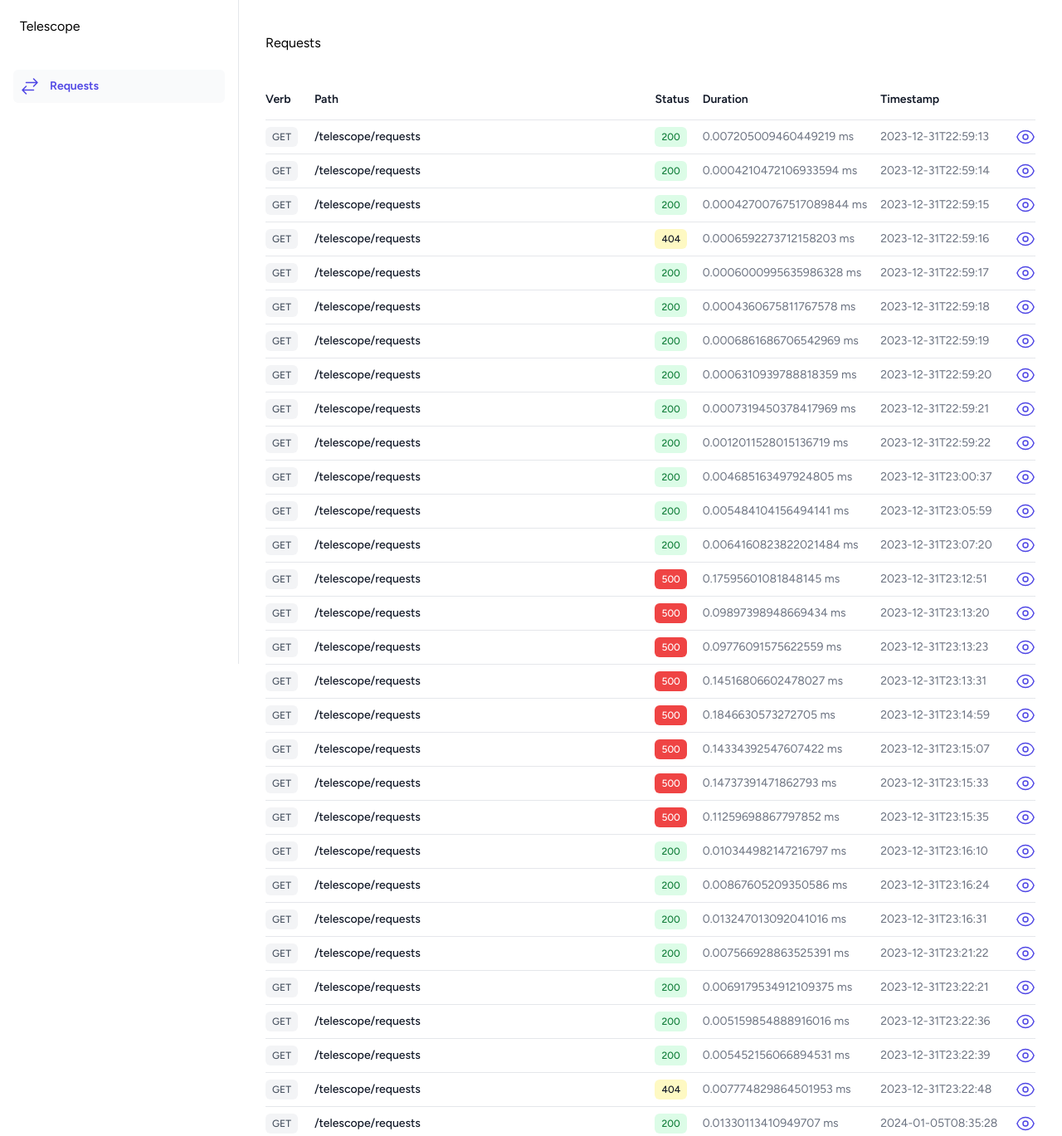
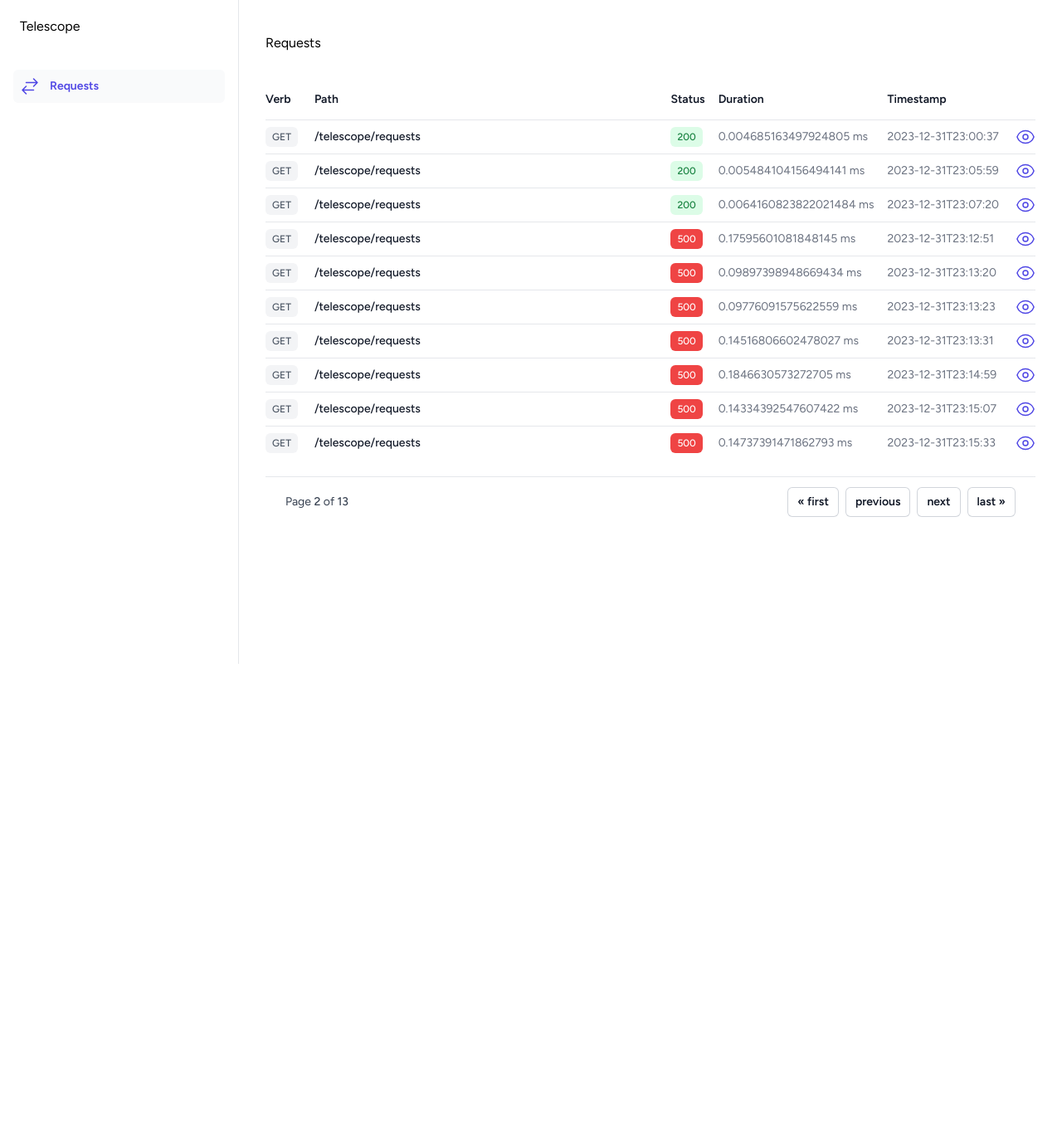
Before and after one commit to Subqueries/django-telescope, a Django app: page /telescope/requests?page=2 in a window 1280 px wide. Shown: the top 1369 px of the page at 83% size. After the commit the page ends 800 px from the top, so only its background shows below. Run offline with Django 5.2, Linux system fonts and the light colour scheme; data comes from the database, SQL or seed files in the repository; both versions use the stored data as it was after the commit; some libraries are stand-ins or nearby versions.

Commit message:
Add pagination

```diff
--- /dev/null
+++ b/telescope/templates/layouts/pagination.html
@@ -0,0 +1,17 @@
+<nav class="flex items-center justify-between border-t border-gray-200 bg-white px-4 py-3 sm:px-6" aria-label="Pagination">
+    <div class="hidden sm:block">
+      <p class="text-sm text-gray-700">
+        Page <span class="font-medium">{{ paginated_items.number }}</span> of <span class="font-medium">{{ paginated_items.paginator.num_pages }}</span>
+      </p>
+    </div>
+    <div class="flex flex-1 justify-between sm:justify-end">
+        {% if paginated_items.has_previous %}
+            <a href="?page=1" class="relative inline-flex items-center rounded-md bg-white px-3 py-2 text-sm font-semibold text-gray-900 ring-1 ring-inset ring-gray-300 hover:bg-gray-50 focus-visible:outline-offset-0">&laquo; first</a>
+            <a href="?page={{ paginated_items.previous_page_number }}" class="ml-2 relative inline-flex items-center rounded-md bg-white px-3 py-2 text-sm font-semibold text-gray-900 ring-1 ring-inset ring-gray-300 hover:bg-gray-50 focus-visible:outline-offset-0">previous</a>
+        {% endif %}
+        {% if paginated_items.has_next %}
+            <a href="?page={{ paginated_items.next_page_number }}" class="ml-2 relative inline-flex items-center rounded-md bg-white px-3 py-2 text-sm font-semibold text-gray-900 ring-1 ring-inset ring-gray-300 hover:bg-gray-50 focus-visible:outline-offset-0">next</a>
+            <a href="?page={{ paginated_items.paginator.num_pages }}" class="ml-2 relative inline-flex items-center rounded-md bg-white px-3 py-2 text-sm font-semibold text-gray-900 ring-1 ring-inset ring-gray-300 hover:bg-gray-50 focus-visible:outline-offset-0">last &raquo;</a>
+        {% endif %}
+    </div>
+</nav>
--- a/telescope/templates/requests/index.html
+++ b/telescope/templates/requests/index.html
@@ -56,6 +56,9 @@
                         </template>
                     </tbody>
                 </table>
+                <div class="pt-5">
+                    {% include "layouts/pagination.html" %}
+                </div>
             </div>
         </div>
     </div>
--- a/telescope/views.py
+++ b/telescope/views.py
@@ -2,16 +2,23 @@ import json
 from django.shortcuts import render
 from telescope.models import Entry
 from django.core.paginator import Paginator
+from django.core.paginator import Paginator, EmptyPage, PageNotAnInteger
 
 
 def index(request):
     requests = Entry.objects.all()
 
-    paginator = Paginator(requests, 25)
-    page_number = request.GET.get("page")
-    page_obj = paginator.get_page(page_number)
+    paginator = Paginator(requests, 10)
+    page = request.GET.get("page", 1)
 
-    print(page_obj)
+    try:
+        paginated_items = paginator.page(page)
+    except PageNotAnInteger:
+        # If page is not an integer, deliver first page.
+        paginated_items = paginator.page(1)
+    except EmptyPage:
+        # If page is out of range, deliver last page of results.
+        paginated_items = paginator.page(paginator.num_pages)
 
     requests = [
         {
@@ -19,7 +26,7 @@ def index(request):
             'created_at': item.created_at.strftime('%Y-%m-%dT%H:%M:%S'),
             'content': json.loads(item.content),
         }
-        for item in requests
+        for item in paginated_items
     ]
 
-    return render(request, "requests/index.html", {'requests': json.dumps({'values': requests})})
+    return render(request, "requests/index.html", {'requests': json.dumps({'values': requests}), 'paginated_items': paginated_items})
```
Also changed, not shown: db.sqlite3.
